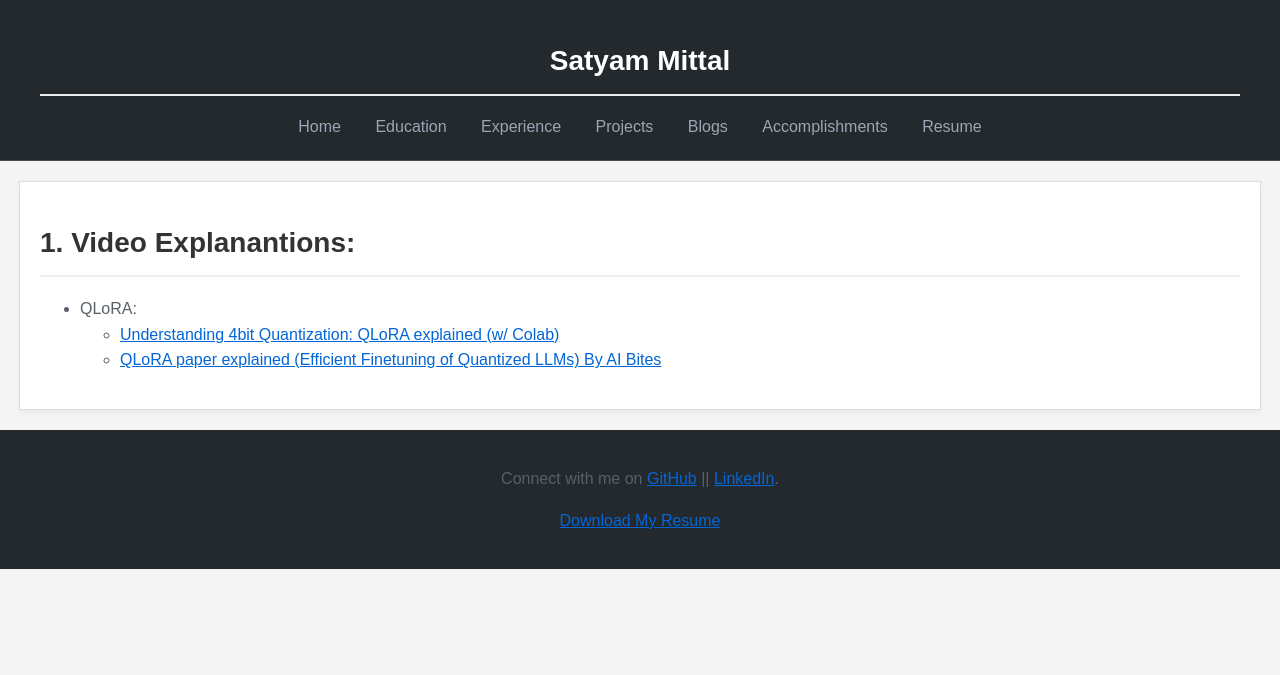
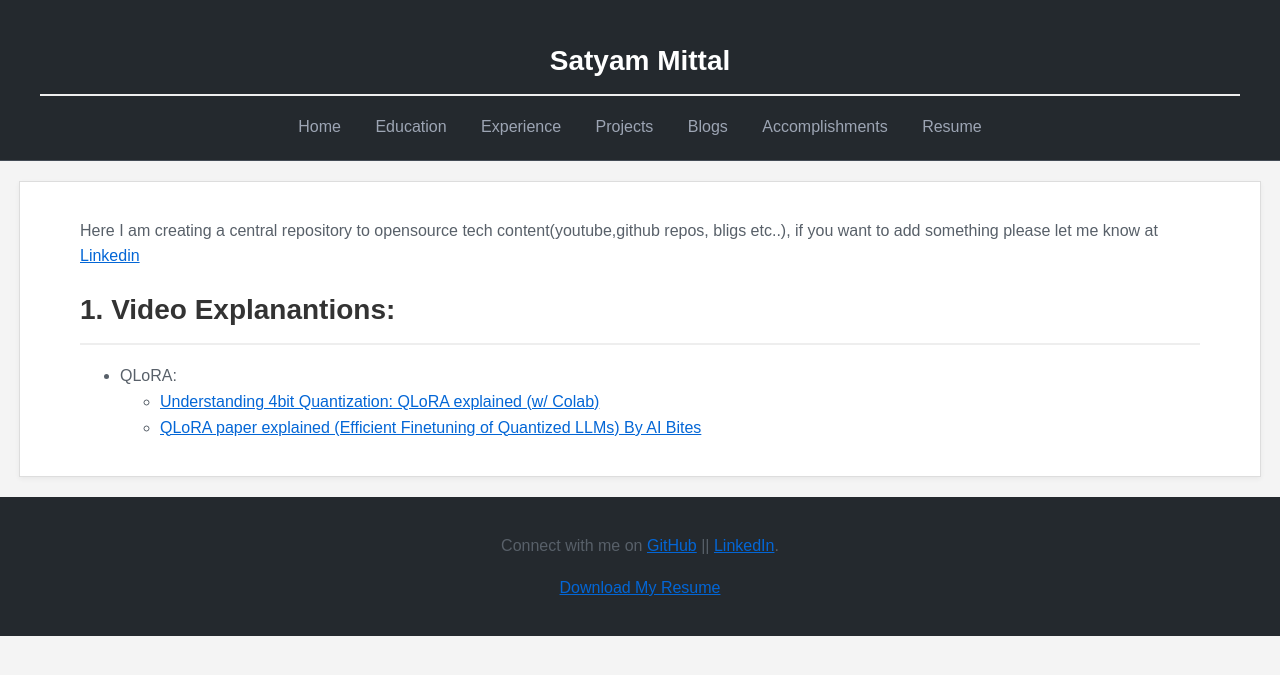
Before and after one commit to 05satyam/05satyam.github.io, a Jekyll site: the page built from techugrow_opensource.md, in a window 1280 px wide. Shown: the top 675 px of the page. Built offline with Jekyll 4.4.1, drawn with Linux system fonts in a browser that asks for light colours.

Commit message:
Update techugrow_opensource.md

```diff
--- a/techugrow_opensource.md
+++ b/techugrow_opensource.md
@@ -2,7 +2,7 @@
 layout: default
 title: techugrow
 ---
-
+> Here I am creating a central repository to opensource tech content(youtube,github repos, bligs etc..), if you want to add something please let me know at [Linkedin](www.linkedin.com/in/satyam-sm)
 # 1. Video Explanantions:
  - QLoRA:
      - [Understanding 4bit Quantization: QLoRA explained (w/ Colab)](https://youtu.be/TPcXVJ1VSRI?t=2518)
```
